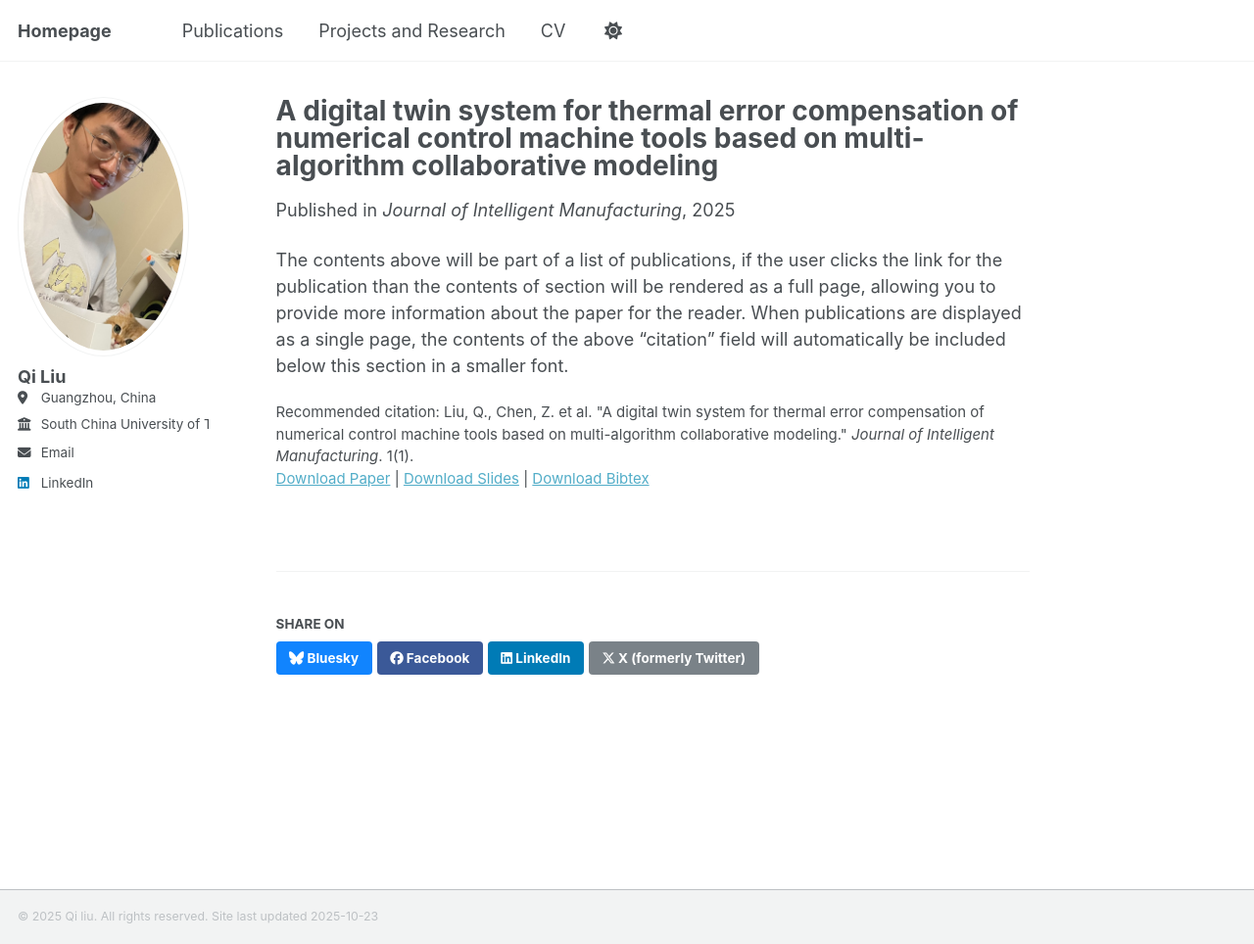
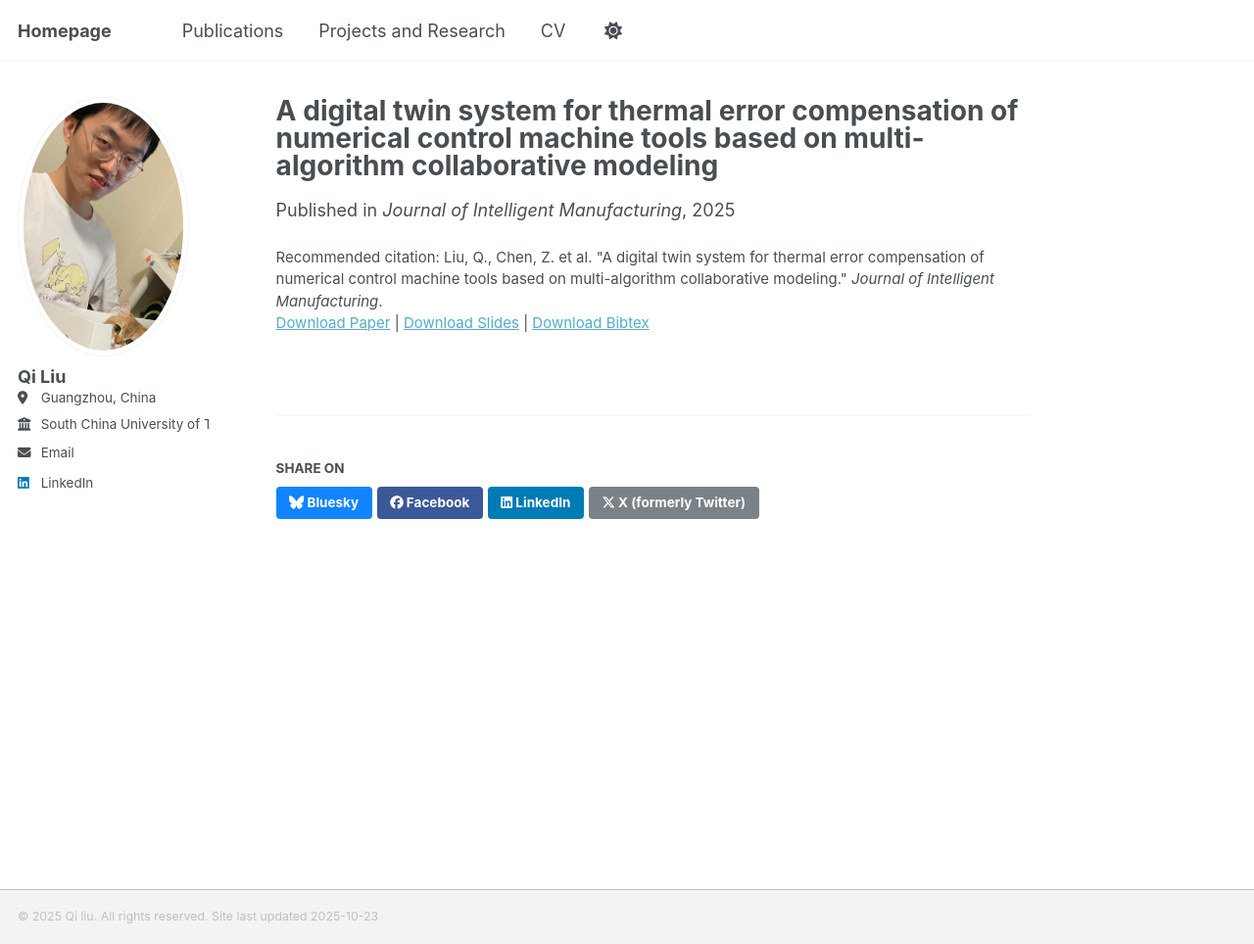
Before and after one commit to qiliu0701/qiliu0701.github.io, a Jekyll site: the page built from _publications/2025-JIM.md, in a window 1280 px wide and 964 px high. Shown: the whole window at 98% size. Built offline with Jekyll 4.4.1, drawn with Linux system fonts in a browser that asks for light colours; a script that is not in the unit is left out.

Commit message:
Update 2025-JIM.md

```diff
--- a/_publications/2025-JIM.md
+++ b/_publications/2025-JIM.md
@@ -3,12 +3,11 @@ title: "A digital twin system for thermal error compensation of numerical contro
 collection: publications
 category: manuscripts
 permalink: /publication/2025-JIM
-excerpt: 'This paper is about the number 1. The number 2 is left for future work.'
+excerpt: ''
 date: 2025-10-1
 venue: 'Journal of Intelligent Manufacturing'
 slidesurl: https://academicpages.github.io/files/paper3.pdf
 paperurl: https://academicpages.github.io/files/paper3.pdf
 bibtexurl: https://academicpages.github.io/files/paper3.pdf
-citation: 'Liu, Q., Chen, Z. et al. &quot;A digital twin system for thermal error compensation of numerical control machine tools based on multi-algorithm collaborative modeling.&quot; <i>Journal of Intelligent Manufacturing</i>. 1(1).'
+citation: 'Liu, Q., Chen, Z. et al. &quot;A digital twin system for thermal error compensation of numerical control machine tools based on multi-algorithm collaborative modeling.&quot; <i>Journal of Intelligent Manufacturing</i>.'
 ---
-The contents above will be part of a list of publications, if the user clicks the link for the publication than the contents of section will be rendered as a full page, allowing you to provide more information about the paper for the reader. When publications are displayed as a single page, the contents of the above "citation" field will automatically be included below this section in a smaller font.
```
